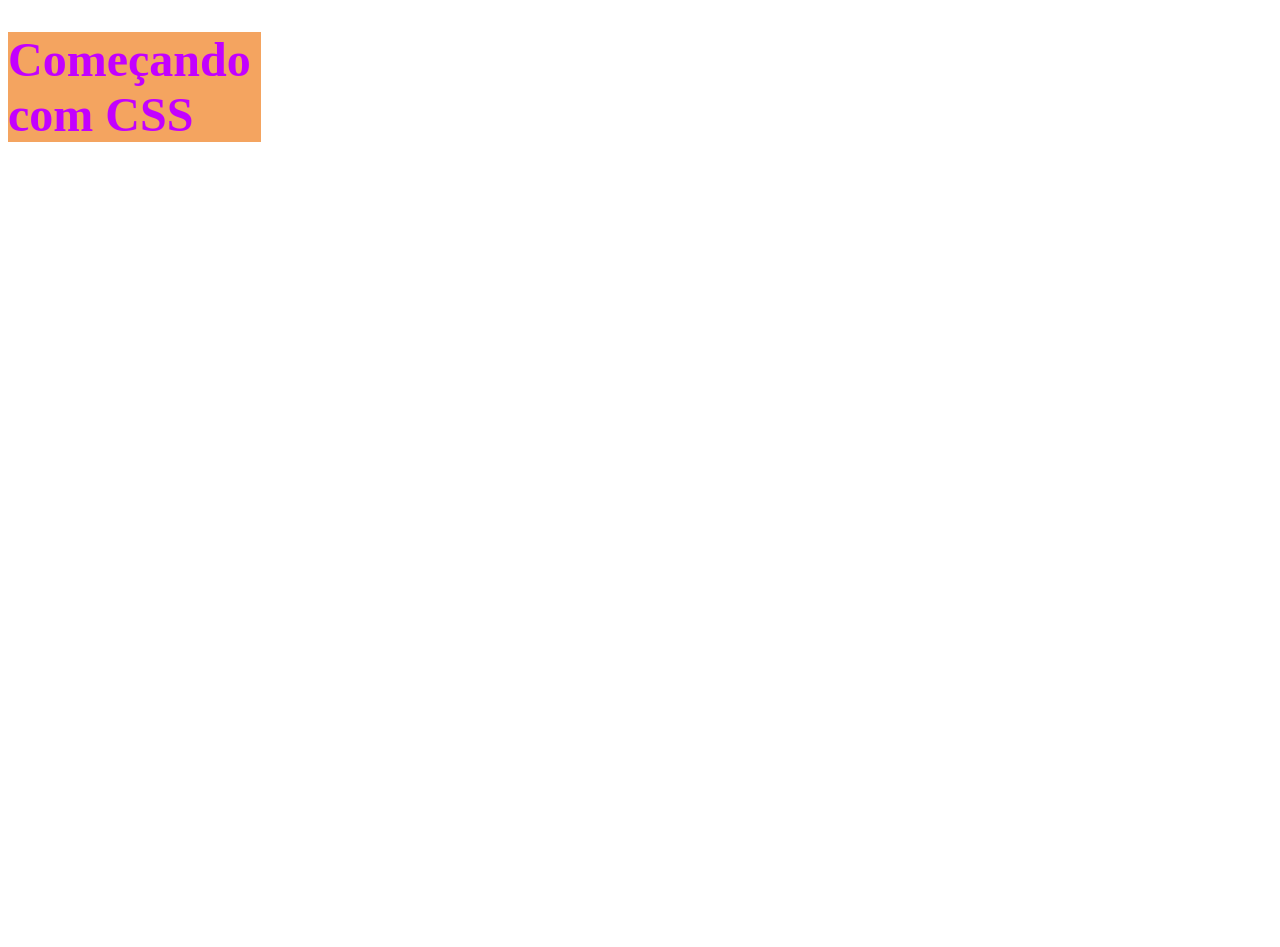
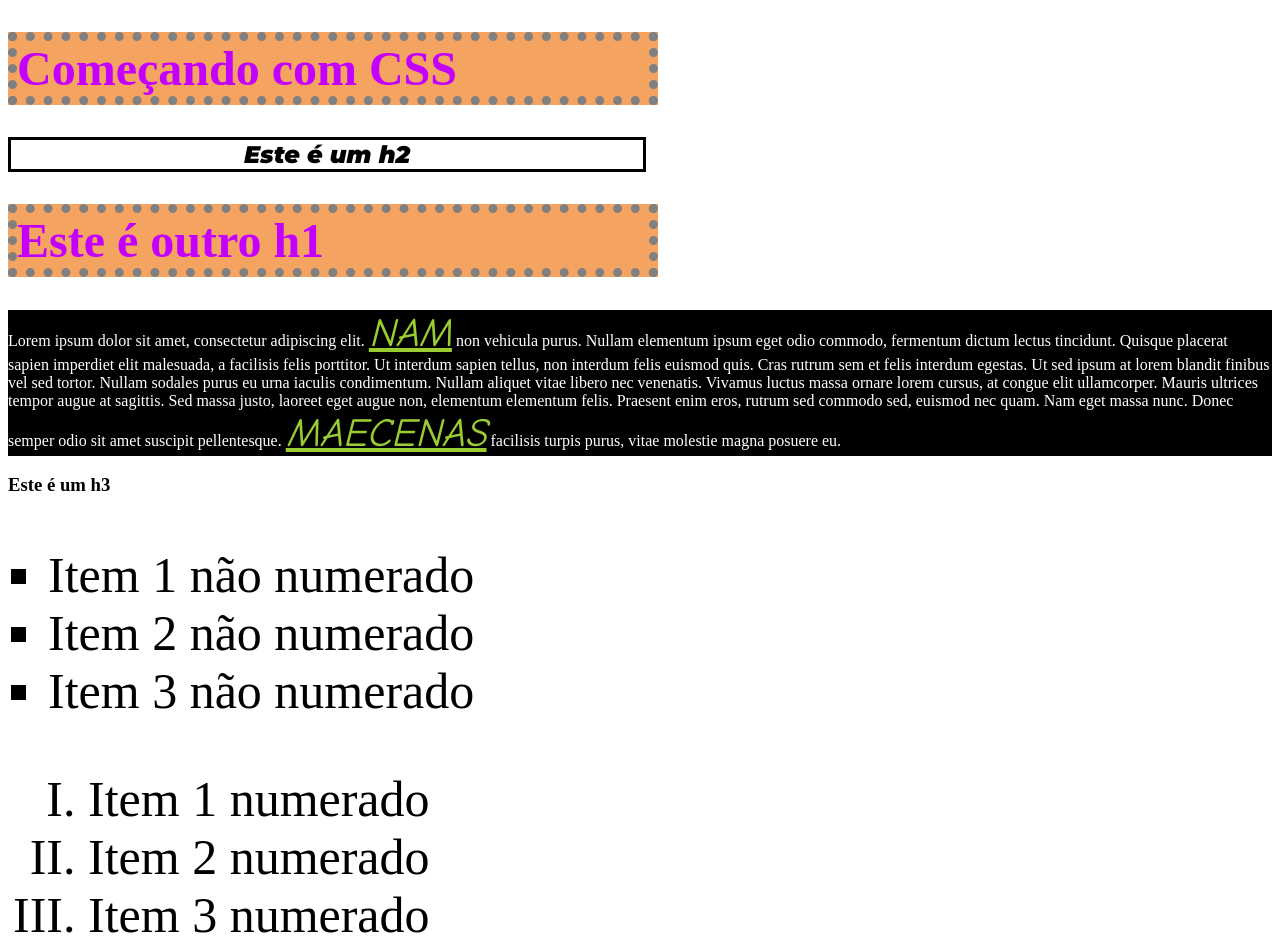
Before and after one commit to ernanivianna/css_playground, a plain HTML site: page index.html in a window 1280 px wide. Before the commit the page ends 800 px from the top, so only its background shows below. Drawn offline with Linux system fonts and the light colour scheme.

Commit message:
Explicada várias propriedades do css relacionadas a texto

```diff
--- a/css/style.css
+++ b/css/style.css
@@ -1,14 +1,41 @@
-html {
-    font-size: 16px;
-}
-
-div {
-    font-size: 2em;
-}
-
 h1 {
     color: #c300ff;
     font-size: 3rem;
     background-color: sandybrown;
-    width: 20%;
+    /*border: 9px dotted gray;   --maneira curta de escrever o mesmo código que representa as três linhas abaixo*/
+    border-width: 9px;
+    border-style: dotted;
+    border-color: gray;
+    width: 50%;
 }
+h2 {
+    font-family: 'Montserrat', sans-serif;
+    font-weight: 900;
+    font-style: italic;
+    text-align: center;
+    border: 3px solid black;
+    width: 50%;
+}
+p {
+    background-color: black;
+    color: white;
+}
+span {
+    font-size: 40px;
+    font-family: 'Comic Sans MS';
+    font-style: italic;
+    color: yellowgreen;
+    text-decoration: underline;
+    text-transform: uppercase;
+}
+
+ul {
+    font-size: 50px;
+    list-style: square;
+}
+
+ol {
+    font-size: 50px;
+    list-style: upper-roman;
+    margin-left: 40px;
+}
--- a/index.html
+++ b/index.html
@@ -1,17 +1,52 @@
 <!DOCTYPE html>
 <html lang="en">
-<head>
-    <meta charset="UTF-8">
-    <meta http-equiv="X-UA-Compatible" content="IE=edge">
-    <meta name="viewport" content="width=device-width, initial-scale=1.0">
+  <head>
+    <meta charset="UTF-8" />
+    <meta http-equiv="X-UA-Compatible" content="IE=edge" />
+    <meta name="viewport" content="width=device-width, initial-scale=1.0" />
     <title>CSS Playgound</title>
-    <link rel="stylesheet" href="./css/style.css">
-</head>
-<body>
+    <link rel="preconnect" href="https://fonts.gstatic.com" />
+    <link
+      href="https://fonts.googleapis.com/css2?family=Montserrat:ital,wght@0,400;0,900;1,400;1,900&display=swap"
+      rel="stylesheet"
+    />
+    <link rel="stylesheet" href="./css/style.css" />
+  </head>
+  <body>
+    <h1>Começando com CSS</h1>
+    <h2>Este é um h2</h2>
+    <h1>Este é outro h1</h1>
+
+    <p>
+      Lorem ipsum dolor sit amet, consectetur adipiscing elit.
+      <span>Nam</span> non vehicula purus. Nullam elementum ipsum eget odio
+      commodo, fermentum dictum lectus tincidunt. Quisque placerat sapien
+      imperdiet elit malesuada, a facilisis felis porttitor. Ut interdum sapien
+      tellus, non interdum felis euismod quis. Cras rutrum sem et felis interdum
+      egestas. Ut sed ipsum at lorem blandit finibus vel sed tortor. Nullam
+      sodales purus eu urna iaculis condimentum. Nullam aliquet vitae libero nec
+      venenatis. Vivamus luctus massa ornare lorem cursus, at congue elit
+      ullamcorper. Mauris ultrices tempor augue at sagittis. Sed massa justo,
+      laoreet eget augue non, elementum elementum felis. Praesent enim eros,
+      rutrum sed commodo sed, euismod nec quam. Nam eget massa nunc. Donec
+      semper odio sit amet suscipit pellentesque.
+      <span>Maecenas</span> facilisis turpis purus, vitae molestie magna posuere
+      eu.
+    </p>
+
     <div>
-        <div>
-            <h1>Começando com CSS</h1>
-        </div>
+      <h3>Este é um h3</h3>
     </div>
-</body>
+
+    <ul>
+      <li>Item 1 não numerado</li>
+      <li>Item 2 não numerado</li>
+      <li>Item 3 não numerado</li>
+    </ul>
+    <ol>
+      <li>Item 1 numerado</li>
+      <li>Item 2 numerado</li>
+      <li>Item 3 numerado</li>
+    </ol>
+  </body>
 </html>
```
